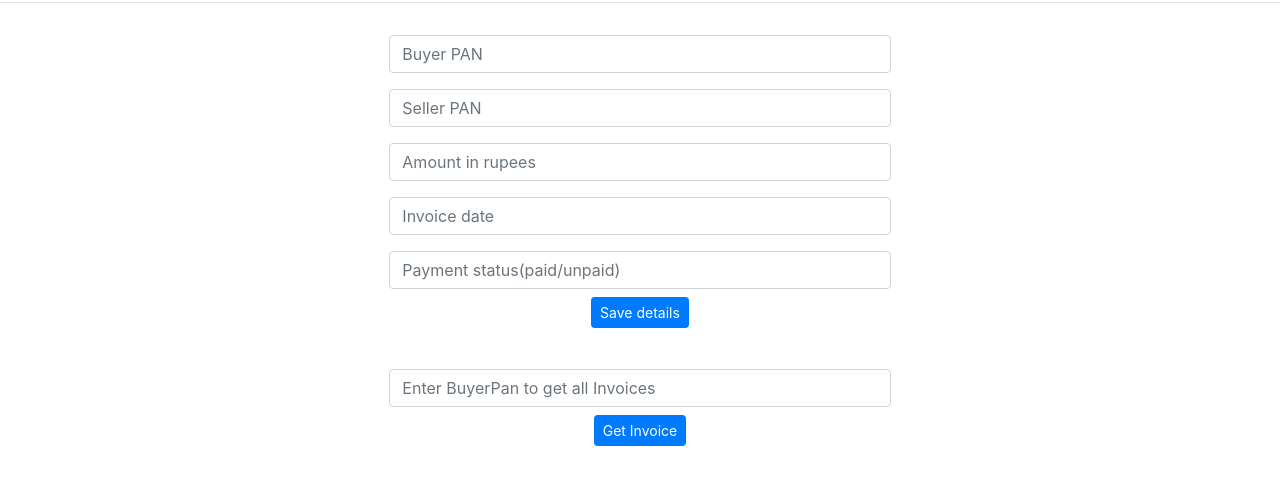
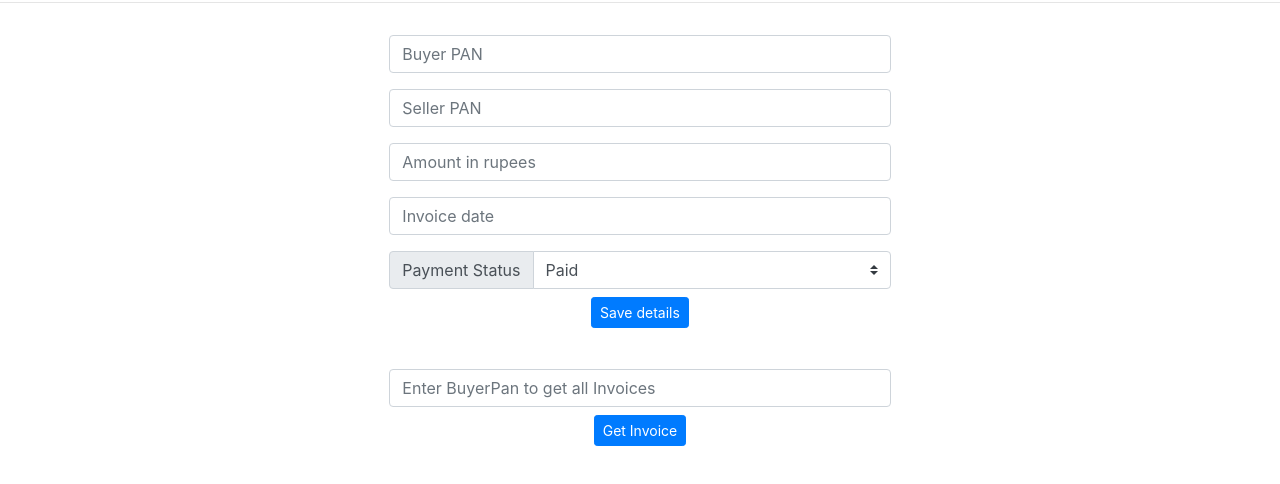
Before and after one commit to swadhinbubaipaul/invoice-frontend, a website with bundled scripts: page index.html in a window 1280 px wide. Shown: the part 78-562 px from the top of the page. Built offline with nearby package versions, Linux system fonts and the light colour scheme.

Commit message:
fixed issues

```diff
--- a/index.html
+++ b/index.html
@@ -66,6 +66,17 @@
           />
         </div>
         <div class="input-group p-2">
+          <div class="input-group-prepend">
+            <label class="input-group-text" for="inputGroupSelect01"
+              >Payment Status</label
+            >
+          </div>
+          <select class="custom-select" id="paymentStatus">
+            <option value="paid">Paid</option>
+            <option value="unpaid">Unpaid</option>
+          </select>
+        </div>
+        <!-- <div class="input-group p-2">
           <input
             type="text"
             id="paymentStatus"
@@ -73,7 +84,7 @@
             placeholder="Payment status(paid/unpaid)"
             aria-describedby="basic-addon1"
           />
-        </div>
+        </div> -->
         <button
           class="btn btn-primary btn-sm"
           id="executeButton"
--- a/index.js
+++ b/index.js
@@ -106,9 +106,6 @@ const invoiceArea = document.getElementById("invoiceArea");
 
 async function connect() {
   if (typeof window.ethereum !== "undefined") {
-    const provider = new ethers.providers.Web3Provider(window.ethereum);
-    const signer = provider.getSigner();
-    const ledger = new ethers.Contract(contractAddress, abi, signer);
     try {
       await ethereum.request({ method: "eth_requestAccounts" });
     } catch (error) {
@@ -138,6 +135,9 @@ async function execute() {
 }
 
 async function getInvoice() {
+  const provider = new ethers.providers.Web3Provider(window.ethereum);
+  const signer = provider.getSigner();
+  const ledger = new ethers.Contract(contractAddress, abi, signer);
   const buyerPanDetails = document.getElementById("buyerPanDetails").value;
   console.log(buyerPanDetails);
   let ids = await ledger.getInvoiceIds(buyerPanDetails);
```
Also changed, not shown: 1 other file.
